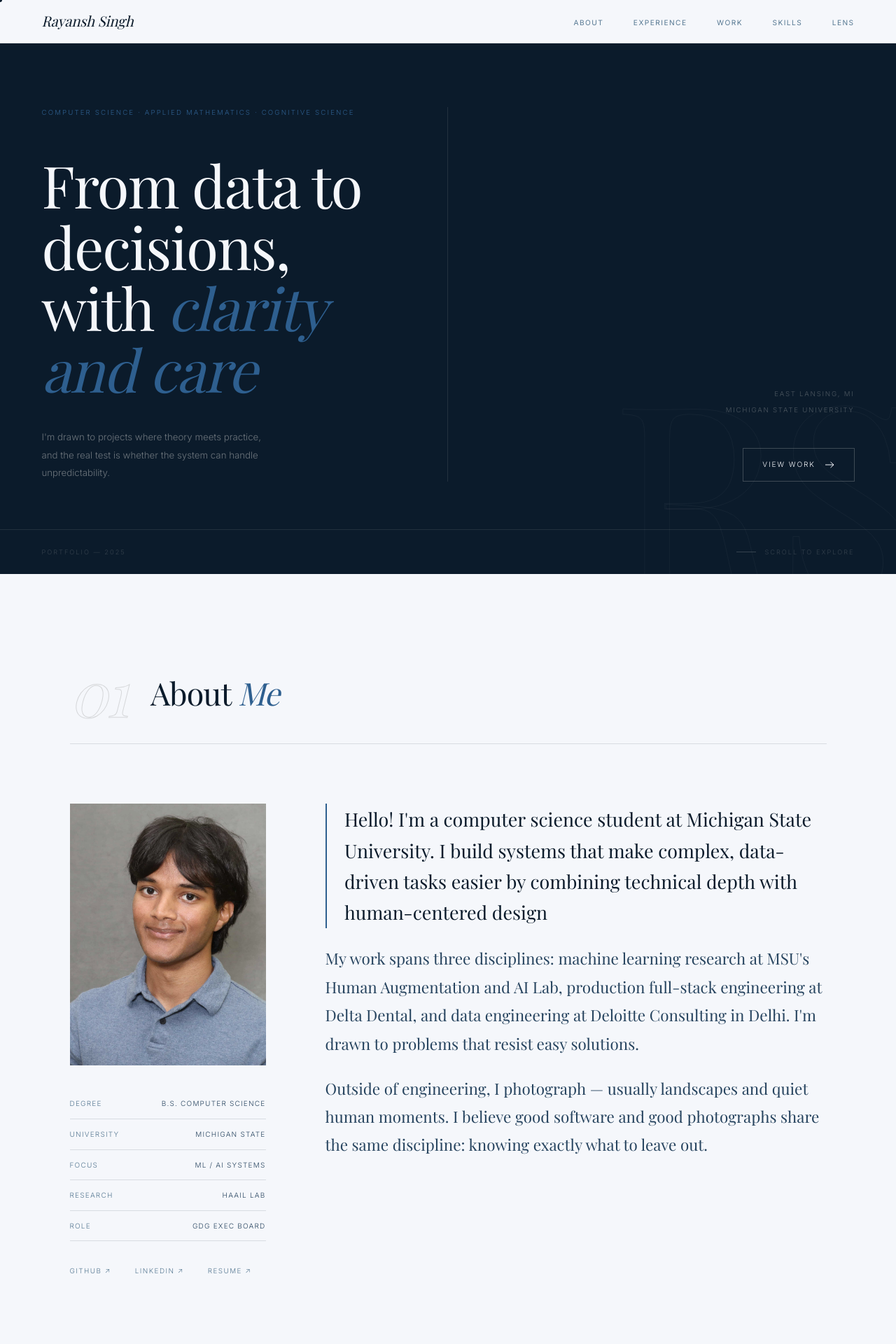
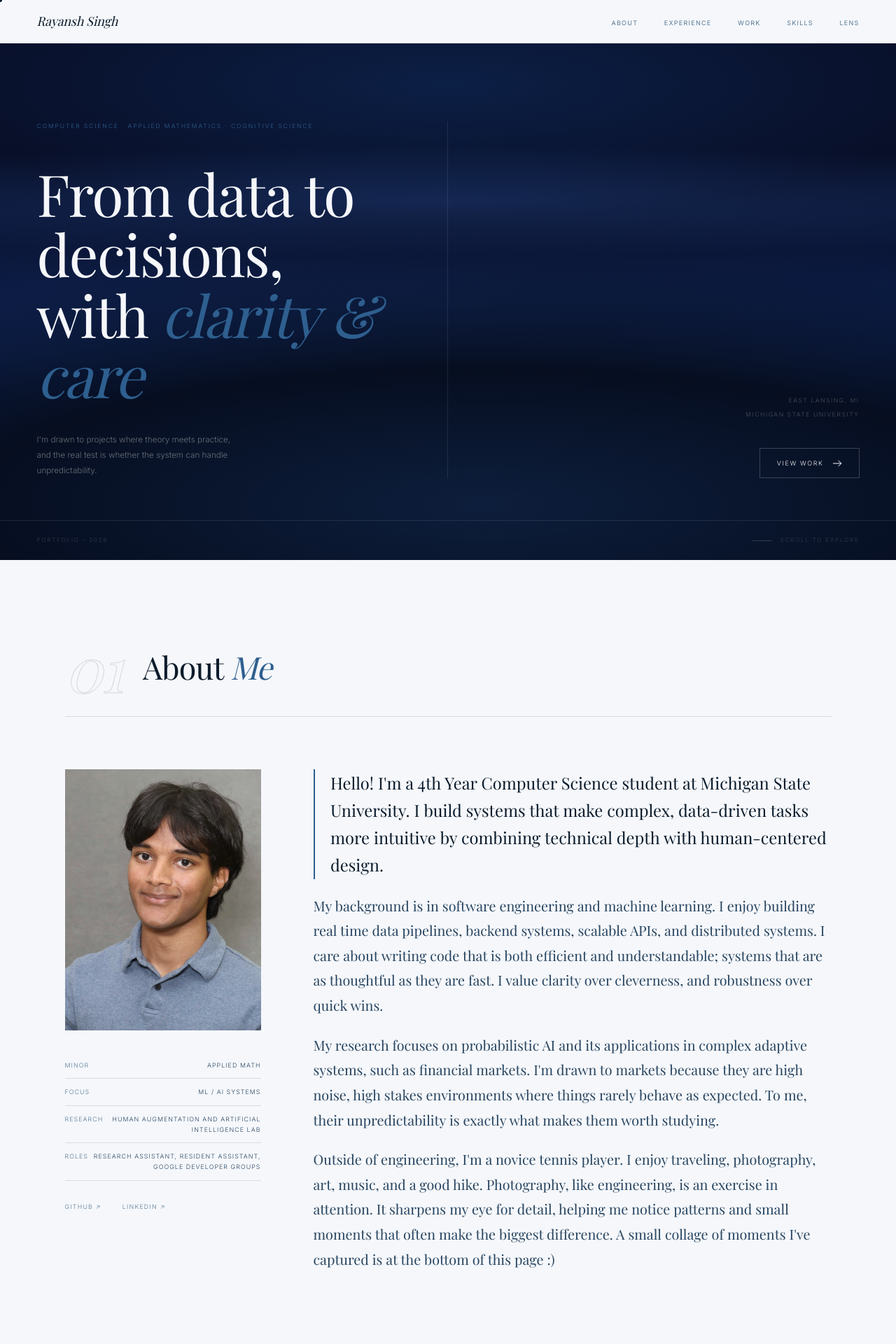
Before and after one commit to ray-singh/ray-singh.github.io, a React (Vite) app: page / in a window 1280 px wide. Shown: the top 1920 px of the page at 70% size. Built offline with nearby package versions, Linux system fonts and the light colour scheme; a web font is replaced by a local one.

Commit message:
More updated

```diff
--- a/src/App.jsx
+++ b/src/App.jsx
@@ -29,7 +29,7 @@ export default function App() {
       {
         num: 'Project 02',
         title: 'Real-Time Market Analytics System',
-        desc: '5-microservice Kafka architecture ingesting 50K+ financial events/hour at sub-100ms latency. TimescaleDB with hypertables achieves <50ms query latency on 100K+ records. Exposes 20+ technical indicators via REST and WebSocket.',
+        desc: '5-microservice Kafka architecture ingesting 50K+ financial events/hour at sub-200ms latency. TimescaleDB with hypertables achieves <80ms query latency on 100K+ records. Exposes 20+ technical indicators via REST and WebSocket.',
         stack: 'Python · Kafka · FastAPI · TimescaleDB · PostgreSQL · Docker',
         cta: 'GitHub ↗',
         delay: '.1s'
@@ -44,10 +44,10 @@ export default function App() {
       },
       {
         num: 'Project 04',
-        title: 'Bayesian-LLM Prior Generation',
-        desc: "Research pipeline combining large language models with Bayesian inference to generate informative priors, improving out-of-distribution generalization by 20–55% across 7 benchmark datasets at MSU's HAAIL lab.",
-        stack: 'PyMC · scikit-learn · SciPy · OpenAI · Python',
-        cta: 'Research ↗',
+        title: 'Autonomous Banking Assistant',
+        desc: 'Full-stack system powered by a LangGraph-based AI Agent with 11 specialized tools for automating SQL generation and bank statement analysis, achieving 93% task completion on an internal held-out benchmark of 150 real-world queries. Grew weekly active users from 5 to 60+ by implementing a RAG pipeline with PGVector for semantic transaction search and context-aware interaction.',
+        stack: 'Next.js · TypeScript · OpenAI API · PostgreSQL · DrizzleORM · Clerk · LangGraph · PGVector',
+        cta: 'GitHub ↗',
         delay: '.3s'
       }
     ],
@@ -154,14 +154,11 @@ export default function App() {
 
       {/* Hero — full magazine cover */}
       <section id="hero">
-        {/* Background ghost numeral */}
-        <span className="hero-bg-issue" aria-hidden="true">RS</span>
-
         <div className="hero-content">
           <div className="hero-left">
             <p className="hero-eyebrow">Computer Science · Applied Mathematics · Cognitive Science</p>
             <h1 className="hero-name">
-              From data to decisions,<br />with <em>clarity and care</em>
+              From data to decisions,<br />with <em>clarity & care</em>
             </h1>
             <p className="hero-tagline">
               I'm drawn to projects where theory meets practice, and the real test
@@ -185,7 +182,7 @@ export default function App() {
 
         {/* Magazine bottom bar */}
         <div className="hero-bar">
-          <span className="hero-bar-label">Portfolio — 2025</span>
+          <span className="hero-bar-label">Portfolio - 2026</span>
           <span className="hero-bar-scroll">Scroll to explore</span>
         </div>
       </section>
@@ -200,24 +197,23 @@ export default function App() {
           <div className="about-left reveal">
             <img src="/profile.jpg" alt="A photo of me" className="about-profile" />
             <ul className="about-facts">
-              <li><span>Degree</span><span>B.S. Computer Science</span></li>
-              <li><span>University</span><span>Michigan State</span></li>
+              <li><span>Minor</span><span>Applied Math</span></li>
               <li><span>Focus</span><span>ML / AI Systems</span></li>
-              <li><span>Research</span><span>HAAIL Lab</span></li>
-              <li><span>Role</span><span>GDG Exec Board</span></li>
+              <li><span>Research</span><span>Human Augmentation and Artificial Intelligence Lab</span></li>
+              <li><span>Roles</span><span>Research Assistant, Resident Assistant, Google Developer Groups</span></li>
             </ul>
             <div className="about-links" style={{ marginTop: '2rem' }}>
-              <a href="#" className="link-pill">GitHub ↗</a>
-              <a href="#" className="link-pill">LinkedIn ↗</a>
-              <a href="#" className="link-pill">Resume ↗</a>
+              <a href="https://github.com/ray-singh" className="link-pill">GitHub ↗</a>
+              <a href="https://www.linkedin.com/in/rayansh-singh" className="link-pill">LinkedIn ↗</a>
             </div>
           </div>
 
           <div className="about-right reveal" style={{ transitionDelay: '.15s' }}>
             <div className="about-body">
-              <p>Hello! I'm a computer science student at Michigan State University. I build systems that make complex, data-driven tasks easier by combining technical depth with human-centered design</p>
-              <p>My work spans three disciplines: machine learning research at MSU's Human Augmentation and AI Lab, production full-stack engineering at Delta Dental, and data engineering at Deloitte Consulting in Delhi. I'm drawn to problems that resist easy solutions.</p>
-              <p>Outside of engineering, I photograph — usually landscapes and quiet human moments. I believe good software and good photographs share the same discipline: knowing exactly what to leave out.</p>
+              <p>Hello! I'm a 4th Year Computer Science student at Michigan State University. I build systems that make complex, data-driven tasks more intuitive by combining technical depth with human-centered design.</p>
+              <p>My background is in software engineering and machine learning. I enjoy building real time data pipelines, backend systems, scalable APIs, and distributed systems. I care about writing code that is both efficient and understandable; systems that are as thoughtful as they are fast. I value clarity over cleverness, and robustness over quick wins.</p>
+              <p>My research focuses on probabilistic AI and its applications in complex adaptive systems, such as financial markets. I'm drawn to markets because they are high noise, high stakes environments where things rarely behave as expected. To me, their unpredictability is exactly what makes them worth studying.</p>
+              <p>Outside of engineering, I'm a novice tennis player. I enjoy traveling, photography, art, music, and a good hike. Photography, like engineering, is an exercise in attention. It sharpens my eye for detail, helping me notice patterns and small moments that often make the biggest difference. A small collage of moments I've captured is at the bottom of this page :)</p>
             </div>
           </div>
         </div>
--- a/src/styles.css
+++ b/src/styles.css
@@ -17,7 +17,7 @@
 
 /* ── RESET ──────────────────────────────────────────────── */
 *, *::before, *::after { box-sizing: border-box; margin: 0; padding: 0; }
-html { font-size: 17px; scroll-behavior: smooth; }
+html { font-size: 15px; scroll-behavior: smooth; }
 body {
   background: var(--paper);
   color: var(--carbon);
@@ -85,7 +85,7 @@ nav {
 /* ── HERO ───────────────────────────────────────────────── */
 #hero {
   min-height: 100svh;
-  background: var(--carbon);
+  background-color: #06101e;
   display: grid;
   grid-template-rows: 1fr auto;
   padding: 0;
@@ -93,6 +93,53 @@ nav {
   position: relative;
   overflow: hidden;
 }
+
+#hero::before,
+#hero::after {
+  content: '';
+  position: absolute;
+  inset: 0;
+  pointer-events: none;
+}
+
+#hero::before {
+  background:
+    radial-gradient(
+      ellipse 130% 52% at 50% 15%,
+      #0c1f45 0%,
+      #080f28 45%,
+      transparent 100%
+    ),
+    radial-gradient(
+      ellipse 115% 55% at 46% 52%,
+      #173470 0%,
+      #0f2456 38%,
+      #081840 68%,
+      transparent 100%
+    );
+}
+
+#hero::after {
+  background:
+    radial-gradient(
+      ellipse 105% 44% at 54% 90%,
+      #0d1e3c 0%,
+      #060e20 55%,
+      transparent 100%
+    ),
+    radial-gradient(
+      ellipse 90% 10% at 50% 36%,
+      rgba(55, 105, 195, 0.26) 0%,
+      transparent 100%
+    ),
+    radial-gradient(
+      ellipse 75% 8% at 50% 66%,
+      rgba(28, 62, 128, 0.18) 0%,
+      transparent 100%
+    );
+}
+
+#hero > * { position: relative; z-index: 1; }
 
 .hero-bg-issue {
   position: absolute;
```
Also changed, not shown: profile.jpg (deleted).
